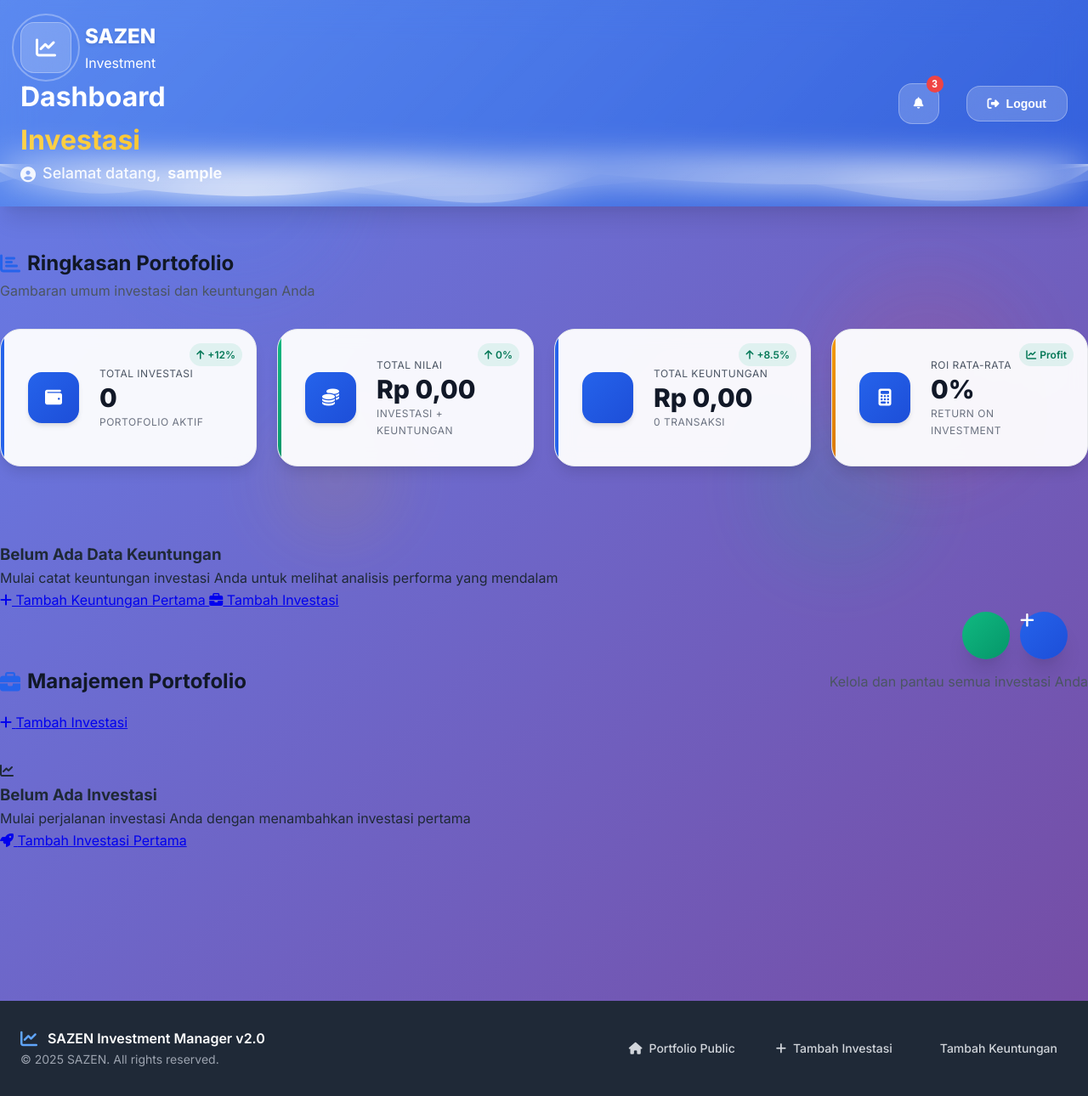
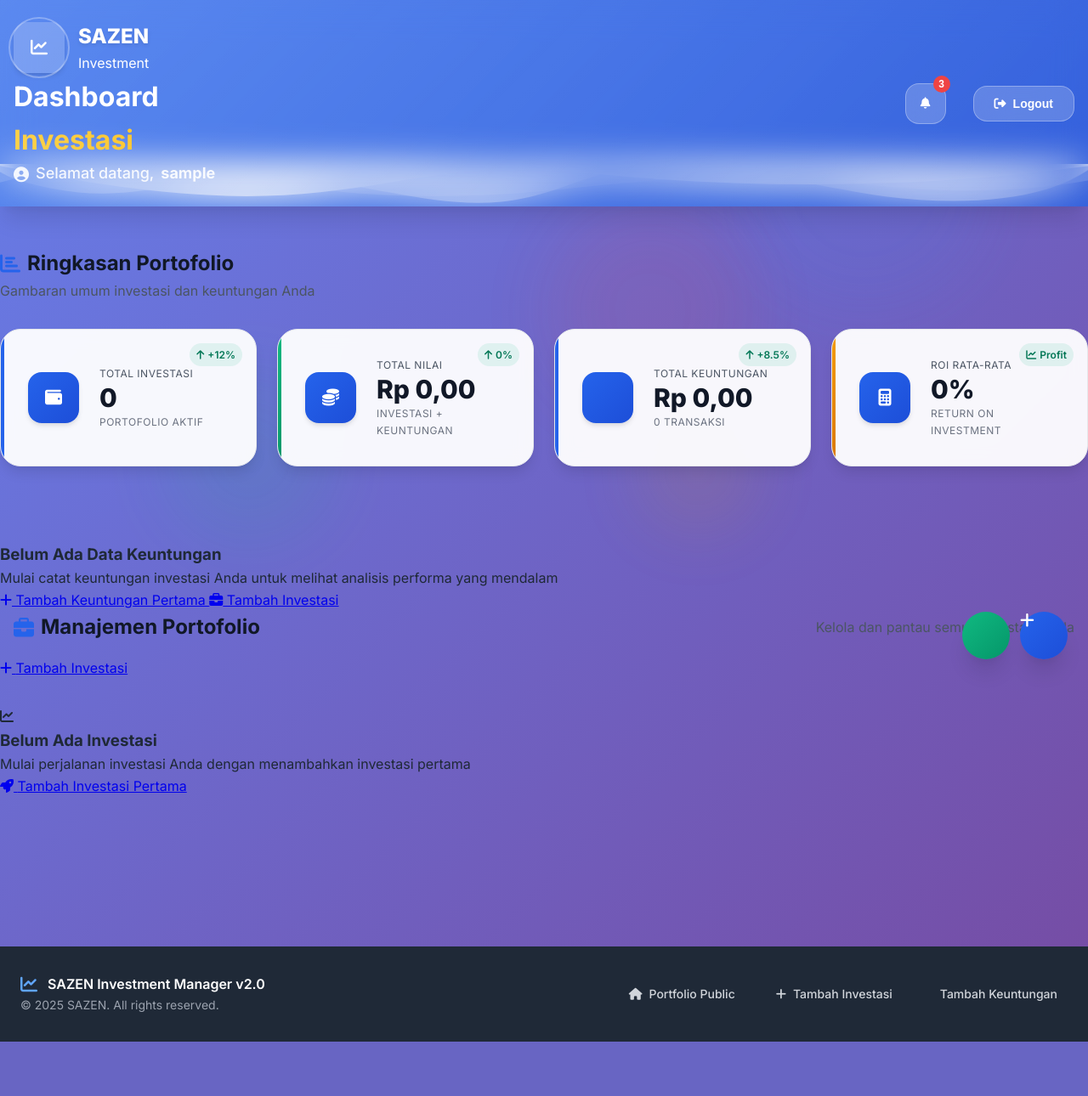
Before and after one commit to darkdragon630/sazen_maninvst, a PHP site: page /dashboard.php in a window 1280 px wide. Shown: the whole page at 85% size. After the commit the page ends 1226 px from the top, so only its background shows below. Run offline with PHP 8.4, Linux system fonts and the light colour scheme; the visitor is signed in with stand-in values (Sample User, id 1); data comes from the database, SQL or seed files in the repository; data that the repository does not hold is empty.

Commit message:
Update dashboard.css

```diff
--- a/assets/css/dashboard.css
+++ b/assets/css/dashboard.css
@@ -57,12 +57,12 @@
     --gray-900: #111827;
 
     /* Gradients */
-    --gradient-primary: linear-gradient(135deg, var(--primary-600) 0%, var(--primary-700) 100%);
-    --gradient-success: linear-gradient(135deg, var(--success-500) 0%, var(--success-600) 100%);
-    --gradient-warning: linear-gradient(135deg, var(--warning-500) 0%, var(--warning-600) 100%);
-    --gradient-info: linear-gradient(135deg, #06b6d4 0%, #0891b2 100%);
-    --gradient-glass: linear-gradient(135deg, rgba(255, 255, 255, 0.25) 0%, rgba(255, 255, 255, 0.1) 100%);
-    --gradient-card: linear-gradient(145deg, #ffffff 0%, #f8fafc 100%);
+    --gradient-primary: linear-gradient(135deg, var(--primary-600), var(--primary-700));
+    --gradient-success: linear-gradient(135deg, var(--success-500), var(--success-600));
+    --gradient-warning: linear-gradient(135deg, var(--warning-500), var(--warning-600));
+    --gradient-info: linear-gradient(135deg, #06b6d4, #0891b2);
+    --gradient-glass: linear-gradient(135deg, rgba(255, 255, 255, 0.25), rgba(255, 255, 255, 0.1));
+    --gradient-card: linear-gradient(145deg, #ffffff, #f8fafc);
 
     /* Spacing */
     --space-1: 0.25rem;
@@ -126,6 +126,7 @@
     background: linear-gradient(135deg, #667eea 0%, #764ba2 100%);
     color: var(--gray-800);
     line-height: 1.6;
+    min-height: 100vh;
 }
 
 /* ===== CONTAINER ===== */
@@ -210,41 +211,41 @@
     width: 300px;
     height: 300px;
     top: 10%;
-    left: 10%;
+    right: 10%;
     background: var(--primary-500);
-    animation: float 15s ease-in-out infinite;
+    animation: float 20s ease-in-out infinite;
 }
 
 .shape-2 {
     width: 200px;
     height: 200px;
-    top: 60%;
-    right: 15%;
+    bottom: 20%;
+    left: 15%;
     background: var(--success-500);
-    animation: float 20s ease-in-out infinite 2s;
+    animation: float 20s ease-in-out infinite 5s;
 }
 
 .shape-3 {
     width: 150px;
     height: 150px;
-    bottom: 20%;
-    left: 25%;
+    top: 60%;
+    right: 30%;
     background: var(--warning-500);
-    animation: float 18s ease-in-out infinite 4s;
+    animation: float 20s ease-in-out infinite 10s;
 }
 
 .shape-4 {
     width: 250px;
     height: 250px;
-    top: 40%;
-    right: 5%;
+    top: 30%;
+    left: 50%;
     background: var(--error-500);
-    animation: float 22s ease-in-out infinite 6s;
+    animation: float 20s ease-in-out infinite 15s;
 }
 
 @keyframes float {
-    0%, 100% { transform: translateY(0) rotate(0deg); }
-    50% { transform: translateY(-20px) rotate(180deg); }
+    0%, 100% { transform: translateY(0) translateX(0) rotate(0deg); }
+    50% { transform: translateY(-20px) translateX(20px) rotate(180deg); }
 }
 
 /* ===== TOAST NOTIFICATION ===== */
@@ -345,6 +346,7 @@
     align-items: center;
     position: relative;
     z-index: 2;
+    padding: 0 var(--space-4);
 }
 
 .logo-container {
@@ -362,20 +364,20 @@
     display: flex;
     align-items: center;
     justify-content: center;
-    font-size: var(--font-size-2xl);
-    backdrop-filter: blur(20px);
-    border: 1px solid rgba(255, 255, 255, 0.3);
+    color: white;
+    font-size: var(--font-size-xl);
+    box-shadow: var(--shadow-md);
+    animation: pulse 3s ease-in-out infinite;
 }
 
 .logo-pulse {
     position: absolute;
-    top: 50%;
-    left: 50%;
-    transform: translate(-50%, -50%);
-    width: 80px;
-    height: 80px;
+    top: -10%;
+    left: -10%;
+    width: 120%;
+    height: 120%;
     border: 2px solid rgba(255, 255, 255, 0.3);
-    border-radius: 50%;
+    border-radius: var(--radius-full);
     animation: pulse-ring 3s ease-out infinite;
 }
 
@@ -652,8 +654,8 @@
     color: var(--success-700);
 }
 
-/* ===== PROFIT & KEUNTUNGAN ===== */
-.profit-section {
+/* ===== PROFIT SUMMARY ===== */
+.profit-summary-section {
     margin-bottom: var(--space-16);
 }
 
```
Also changed, not shown: other parts of assets/css/dashboard.css (+22 -35 lines).
